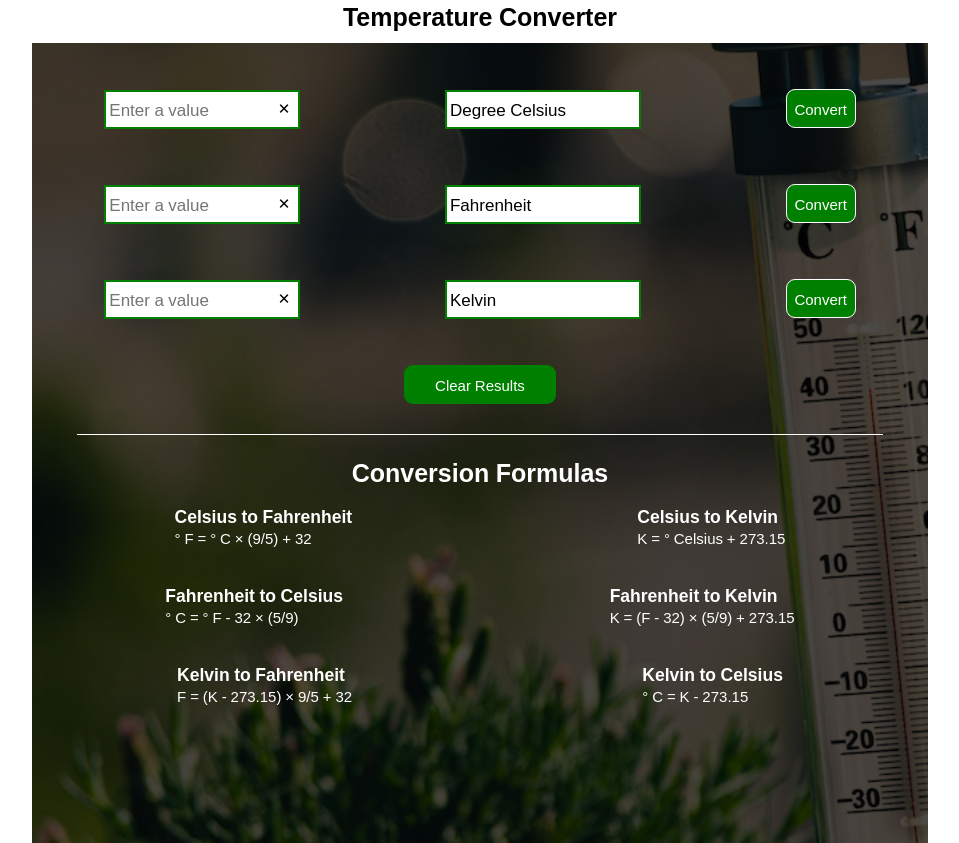
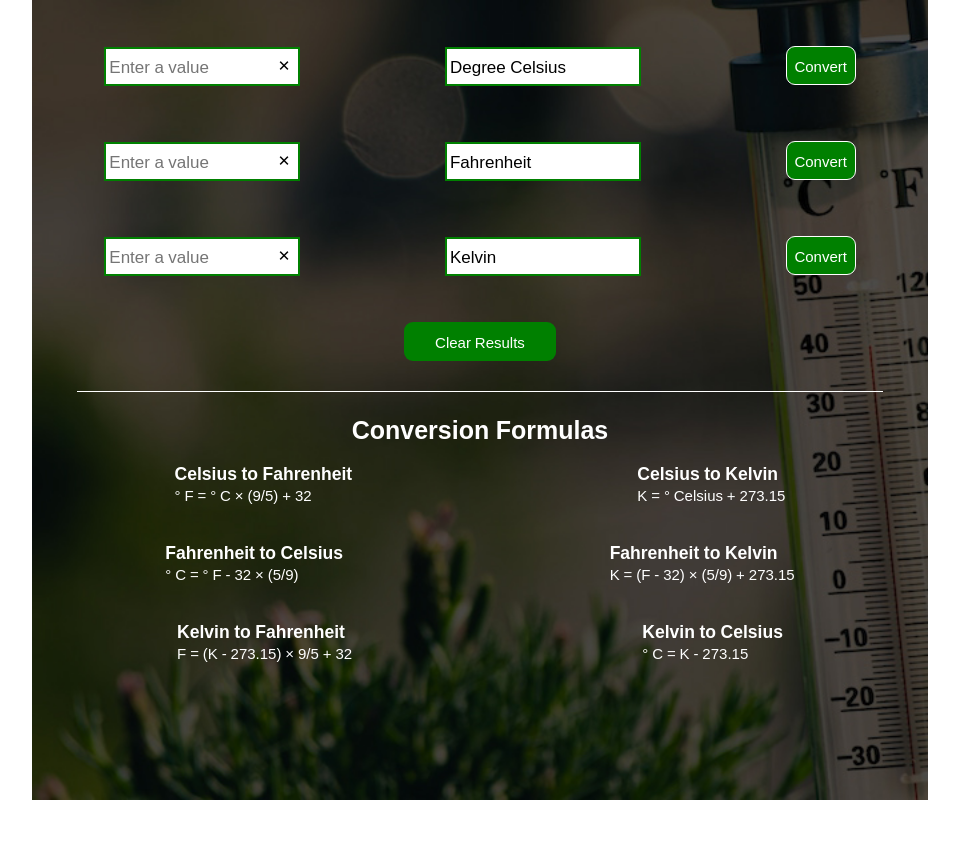
Before and after one commit to Samuel-EA1/Temperature-Converter, a plain HTML site: page index.html in a window 1280 px wide. Shown: the whole page, without its empty margins (160-1119 px from the left). After the commit the page ends 800 px from the top, so only its background shows below. Drawn offline with Linux system fonts and the light colour scheme.

Commit message:
made few changes

```diff
--- a/index.css
+++ b/index.css
@@ -283,7 +283,7 @@ html, body{
 		font-size: 11px;
 	}
 	.header h1 {
-		font-size: 25px;
+		font-size: 22px;
 	}
 }
 
--- a/index.html
+++ b/index.html
@@ -32,10 +32,6 @@
 
 </head>
 <body>
-
-<div class="header">
-	<h1>Temperature Converter</h1>
-</div>
 <div class="container">
 	<div class="row1">
 		<div class="parent">
```
